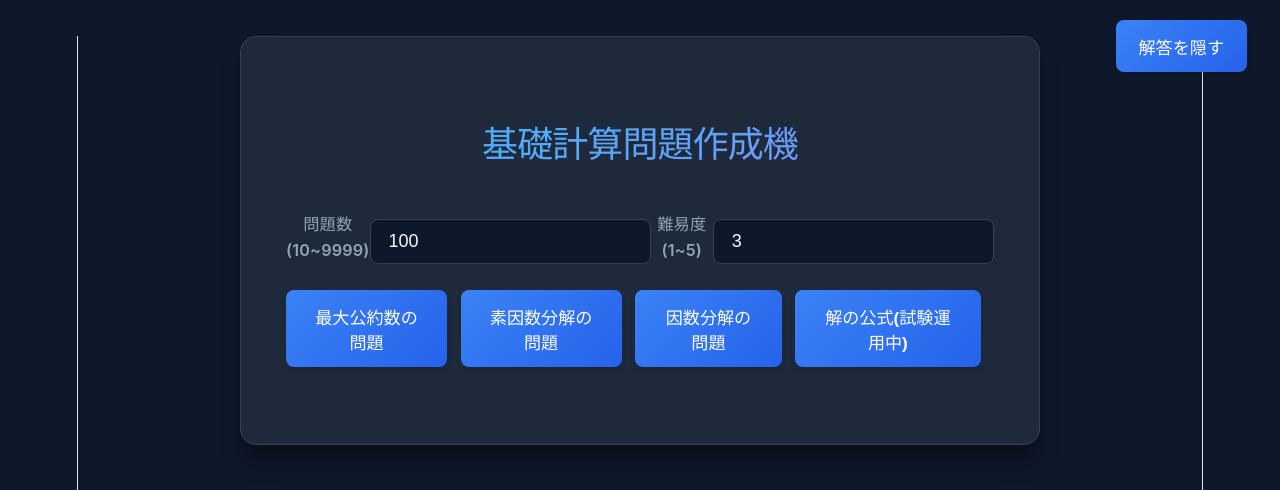
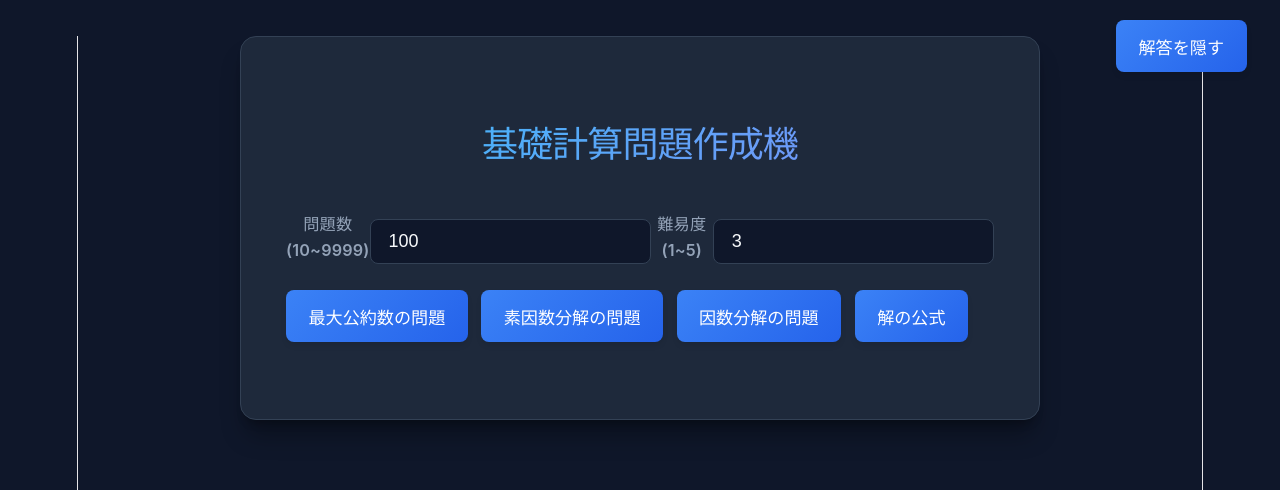
Before and after one commit to yasunari1103/make_quiz_web, a React (Vite) app: page / in a window 1280 px wide. Shown: the top 490 px of the page. Built offline with nearby package versions, Linux system fonts and the light colour scheme.

Commit message:
ボタンテキスト修正

```diff
--- a/src/App.tsx
+++ b/src/App.tsx
@@ -90,7 +90,7 @@ export default function App() {
         <button onClick={() => handleGenerate('GCD')}>最大公約数の問題</button>
         <button onClick={() => handleGenerate('PRIME')}>素因数分解の問題</button>
         <button onClick={() => handleGenerate('FACTOR')}>因数分解の問題</button>
-        <button onClick={() => handleGenerate('QUADRATIC')}>解の公式(試験運用中)</button>
+        <button onClick={() => handleGenerate('QUADRATIC')}>解の公式</button>
       </div>
 
       {(questions.length > 0) && showAnswer && (
```
